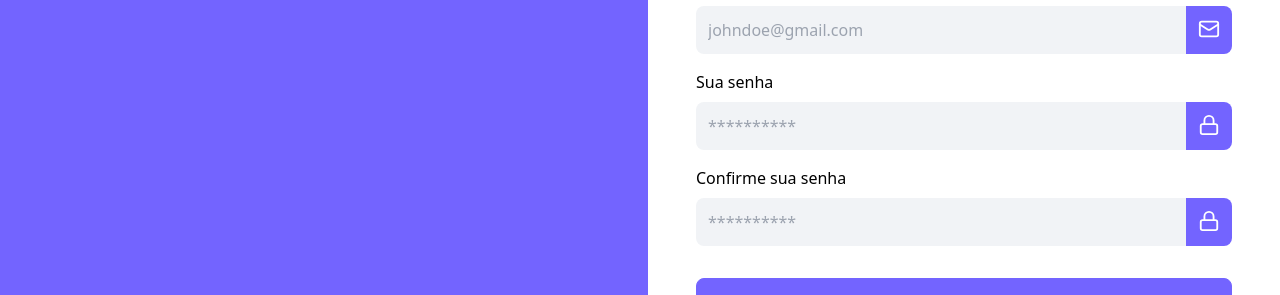
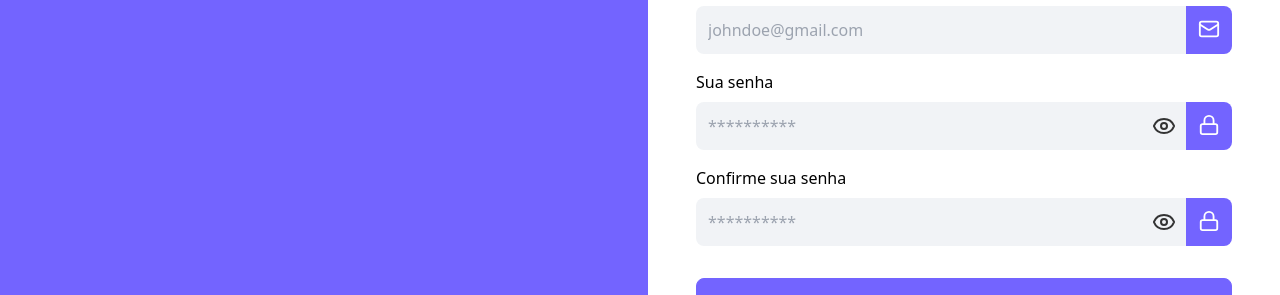
Before and after one commit to LrAmaral/login-template, an Angular app: page /signup in a window 1280 px wide. Shown: the part 332-627 px from the top of the page. Built offline with nearby package versions, Linux system fonts and the light colour scheme.

Commit message:
feat: implement password visibility toggle in signup form and include CommonModule in imports

```diff
--- a/src/app/pages/signup/signup.html
+++ b/src/app/pages/signup/signup.html
@@ -28,10 +28,15 @@
     <app-primary-input
       formControlName="password"
       inputName="password"
-      type="password"
+      [type]="showPassword ? 'text' : 'password'"
       label="Sua senha"
       placeholder="**********"
+      class="relative"
     >
+      <button (click)="togglePassword()" class="absolute right-14 border-none">
+        <img *ngIf="!showPassword" src="assets/icons/eye.svg" alt="Eye Icon" />
+        <img *ngIf="showPassword" src="assets/icons/eye-off.svg" alt="Eye Off Icon" />
+      </button>
       <img src="/assets/icons/lock.svg" />
     </app-primary-input>
     <app-primary-input
@@ -40,12 +45,12 @@
       [type]="showPassword ? 'text' : 'password'"
       label="Confirme sua senha"
       placeholder="**********"
-      class="password"
+      class="relative"
     >
-      <!-- <button (click)="togglePassword()">
+      <button (click)="togglePassword()" class="absolute right-14 border-none">
         <img *ngIf="!showPassword" src="assets/icons/eye.svg" alt="Eye Icon" />
-        <img *ngIf="showPassword" src="assets/icons/eye-off." alt="Eye Off Icon" />
-      </button> -->
+        <img *ngIf="showPassword" src="assets/icons/eye-off.svg" alt="Eye Off Icon" />
+      </button>
       <img src="/assets/icons/lock.svg" />
     </app-primary-input>
   </form>
--- a/src/app/pages/signup/signup.ts
+++ b/src/app/pages/signup/signup.ts
@@ -5,6 +5,7 @@ import { PrimaryInput } from '../../components/primary-input/primary-input';
 import { Router } from '@angular/router';
 import { LoginService } from '../../services/login';
 import { ToastrService } from 'ngx-toastr';
+import { CommonModule } from '@angular/common';
 
 interface SignupForm {
   name: FormControl;
@@ -16,7 +17,7 @@ interface SignupForm {
 @Component({
   selector: 'app-signup',
   standalone: true,
-  imports: [DefaultLoginLayout, ReactiveFormsModule, PrimaryInput],
+  imports: [DefaultLoginLayout, ReactiveFormsModule, CommonModule, PrimaryInput],
   providers: [LoginService],
   templateUrl: './signup.html',
   styleUrl: './signup.css',
```
